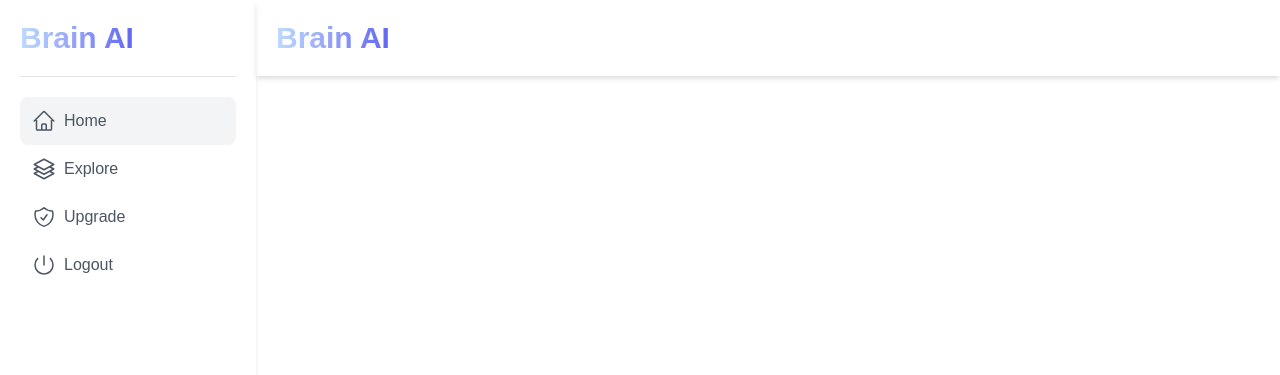
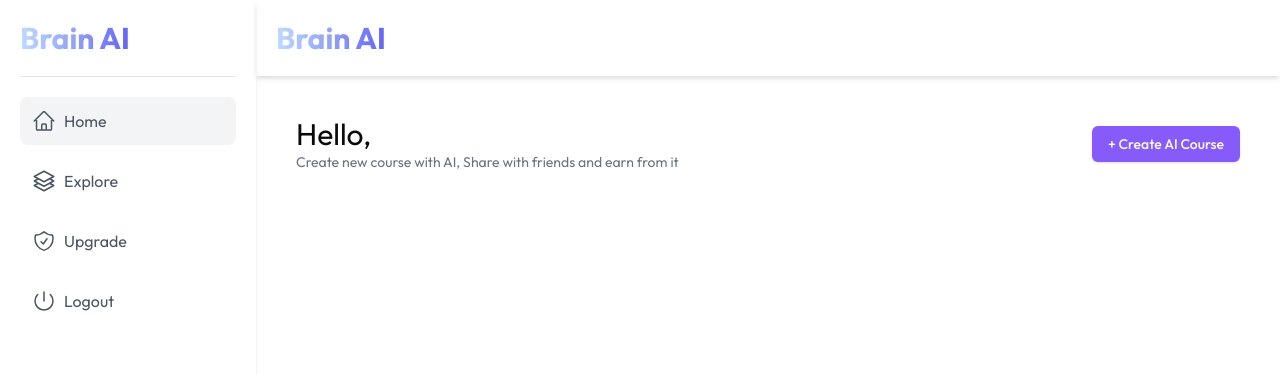
Before and after one commit to KajalDeore04/mini-part2, a Next.js app: page /dashboard in a window 1280 px wide. Shown: the top 375 px of the page. Built offline with nearby package versions, Linux system fonts and the light colour scheme; no server answers.

Commit message:
dashboard page ready

```diff
--- /dev/null
+++ b/app/dashboard/_components/AddCourse.jsx
@@ -0,0 +1,22 @@
+"use client"
+import { Button } from '@/components/ui/button';
+import { useUser } from '@clerk/nextjs';
+import React from 'react';
+
+const AddCourse = () => {
+
+    //from clerk
+    const {user} = useUser();
+
+    return (
+        <div className='flex items-center justify-between'>
+            <div>
+                <h2 className='text-3xl '>Hello, <span className='font-bold'>{user?.fullName}</span></h2>
+                <p className='text-sm text-gray-500'>Create new course with AI, Share with friends and earn from it</p>
+            </div>
+                <Button>+ Create AI Course</Button>
+        </div>
+    );
+}
+
+export default AddCourse;
--- a/app/dashboard/_components/Sidebar.jsx
+++ b/app/dashboard/_components/Sidebar.jsx
@@ -49,7 +49,7 @@ const Sidebar = () => {
             <ul>
                 {Menu.map((item,index) => (
                     <Link href={item.path}>
-                    <div className={`items-center flex gap-2 text-gray-600 p-3 cursor-pointer hover:bg-gray-100 hover:text-black rounded-lg ${item.path == path && 'bg-gray-100 text-black'}`} key={index}>
+                    <div className={`items-center flex gap-2 text-gray-600 p-3 cursor-pointer hover:bg-gray-100 hover:text-black rounded-lg mb-3 ${item.path == path && 'bg-gray-100 text-black'}`} key={index}>
                         <div className='text-2xl'> { item.icon }</div>
                         <h2>{item.name}</h2>
                     </div>
--- a/app/dashboard/layout.jsx
+++ b/app/dashboard/layout.jsx
@@ -10,7 +10,9 @@ const DashboardLayout = ({children}) => {
             </div>
            <div className='md:ml-64'>
             <Header />
+            <div className='p-10'>
                 {children}
+            </div>
            </div>
         </div>
     );
--- a/app/dashboard/page.jsx
+++ b/app/dashboard/page.jsx
@@ -1,10 +1,11 @@
 import { UserButton } from '@clerk/nextjs';
 import React from 'react';
+import AddCourse from './_components/AddCourse';
 
 const Dashboard = () => {
     return (
         <div>
-
+            <AddCourse />
 
 
         </div>
--- a/app/globals.css
+++ b/app/globals.css
@@ -1,9 +1,11 @@
+@import url('https://fonts.googleapis.com/css2?family=Manrope:wght@200..800&family=Poppins:ital,wght@0,100;0,200;0,300;0,400;0,500;0,600;0,700;0,800;0,900;1,100;1,200;1,300;1,400;1,500;1,600;1,700;1,800;1,900&display=swap');
+
 @tailwind base;
 @tailwind components;
 @tailwind utilities;
 
 body {
-  font-family: Arial, Helvetica, sans-serif;
+  font-family: Outfit, sans-serif;
 }
 
 @layer base {
--- a/app/layout.js
+++ b/app/layout.js
@@ -1,14 +1,9 @@
-import { Geist, Geist_Mono } from "next/font/google";
+import { Outfit } from "next/font/google";
 import "./globals.css";
-import { ClerkProvider, GoogleOneTap } from "@clerk/nextjs";
+import { ClerkProvider } from "@clerk/nextjs";
 
-const geistSans = Geist({
-  variable: "--font-geist-sans",
-  subsets: ["latin"],
-});
-
-const geistMono = Geist_Mono({
-  variable: "--font-geist-mono",
+const outfit = Outfit({
+  variable: "--font-outfit",
   subsets: ["latin"],
 });
 
@@ -20,14 +15,11 @@ export const metadata = {
 export default function RootLayout({ children }) {
   return (
     <ClerkProvider>
-    <html lang="en">
-    {/* <GoogleOneTap /> */}
-      <body
-        className={`${geistSans.variable} ${geistMono.variable} antialiased`}
-      >
-        {children}
-      </body>
-    </html>
+      <html lang="en">
+        <body className={`${outfit.variable} antialiased`}>
+          {children}
+        </body>
+      </html>
     </ClerkProvider>
   );
 }
```
